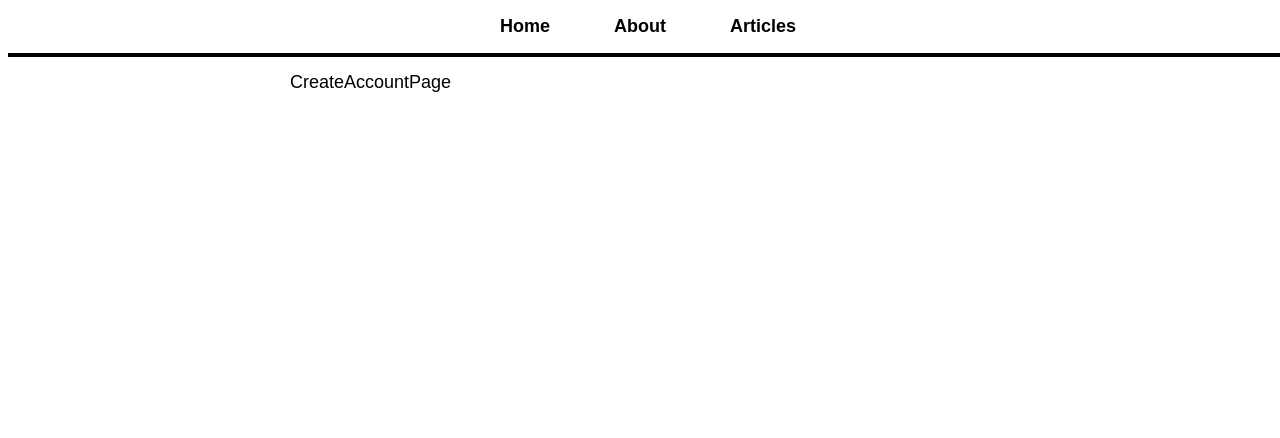
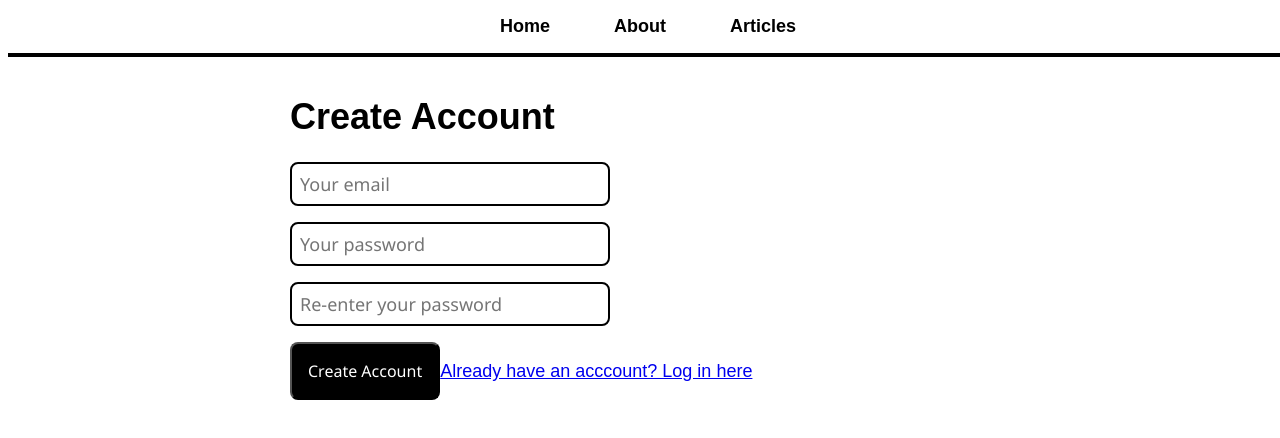
Before and after one commit to TamarawGuy/mern-blog-firebase, a React (Create React App) app in the folder frontend/: page /create-account in a window 1280 px wide. Shown: the top 438 px of the page. Built offline with nearby package versions, Linux system fonts and the light colour scheme.

Commit message:
Add create account page with firebase

```diff
--- a/frontend/src/pages/CreateAccountPage.jsx
+++ b/frontend/src/pages/CreateAccountPage.jsx
@@ -1,7 +1,54 @@
-import React from "react";
+import React, { useState } from "react";
+import { Link, useNavigate } from "react-router-dom";
+import { getAuth, createUserWithEmailAndPassword } from "firebase/auth";
 
 const CreateAccountPage = () => {
-  return <div>CreateAccountPage</div>;
+  const [email, setEmail] = useState("");
+  const [password, setPassword] = useState("");
+  const [confirmPassword, setConfirmPassword] = useState("");
+  const [error, setError] = useState("");
+  const navigate = useNavigate();
+
+  const createAccount = async () => {
+    try {
+      if (password !== confirmPassword) {
+        setError("Passwords do not match");
+        return;
+      }
+
+      await createUserWithEmailAndPassword(getAuth(), email, password);
+      navigate("/articles");
+    } catch (error) {
+      setError(error.message);
+    }
+  };
+
+  return (
+    <>
+      <h1>Create Account</h1>
+      {error && <p className="error">{error}</p>}
+      <input
+        type="text"
+        placeholder="Your email"
+        value={email}
+        onChange={(e) => setEmail(e.target.value)}
+      />
+      <input
+        type="password"
+        placeholder="Your password"
+        value={password}
+        onChange={(e) => setPassword(e.target.value)}
+      />
+      <input
+        type="password"
+        placeholder="Re-enter your password"
+        value={confirmPassword}
+        onChange={(e) => setConfirmPassword(e.target.value)}
+      />
+      <button onClick={createAccount}>Create Account</button>
+      <Link to="/login">Already have an acccount? Log in here</Link>
+    </>
+  );
 };
 
 export default CreateAccountPage;
```
